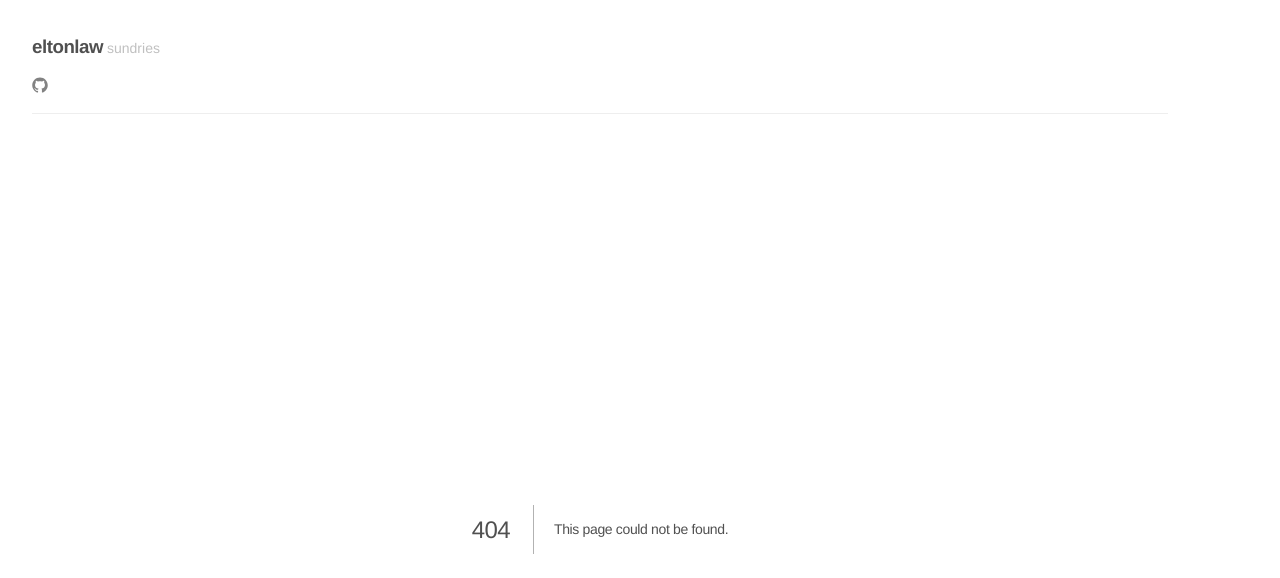
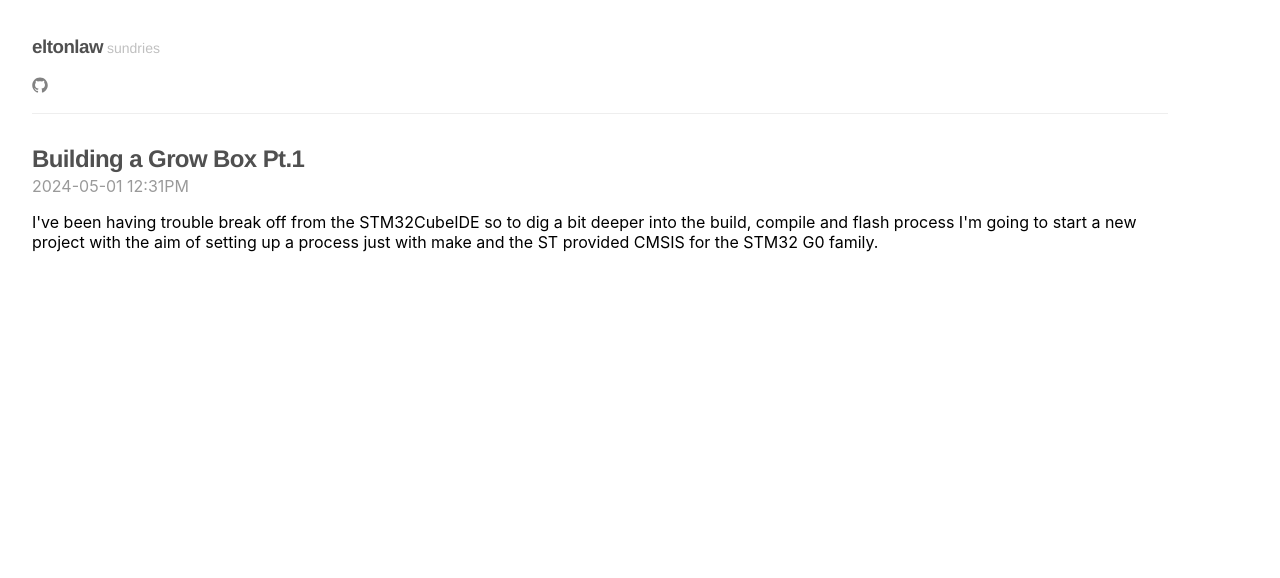
Before and after one commit to eltonlaw/eltonlaw.github.io, a Next.js app: page /blog/2024-05-01-grow-box-pt1 in a window 1280 px wide. Before the commit this address had no page. Shown: the top 578 px of the page. Built offline with nearby package versions, Linux system fonts and the light colour scheme.

Commit message:
wip (#13)

```diff
--- /dev/null
+++ b/app/blog/2024-05-01-grow-box-pt1/page.mdx
@@ -0,0 +1,7 @@
+import PostFrontmatter from "@/components/PostFrontmatter.tsx";
+
+<PostFrontmatter
+    postTitle="Building a Grow Box Pt.1"
+    postDate="2024-05-01 12:31PM" />
+
+I've been having trouble break off from the STM32CubeIDE so to dig a bit deeper into the build, compile and flash process I'm going to start a new project with the aim of setting up a process just with make and the ST provided CMSIS for the STM32 G0 family.
```
